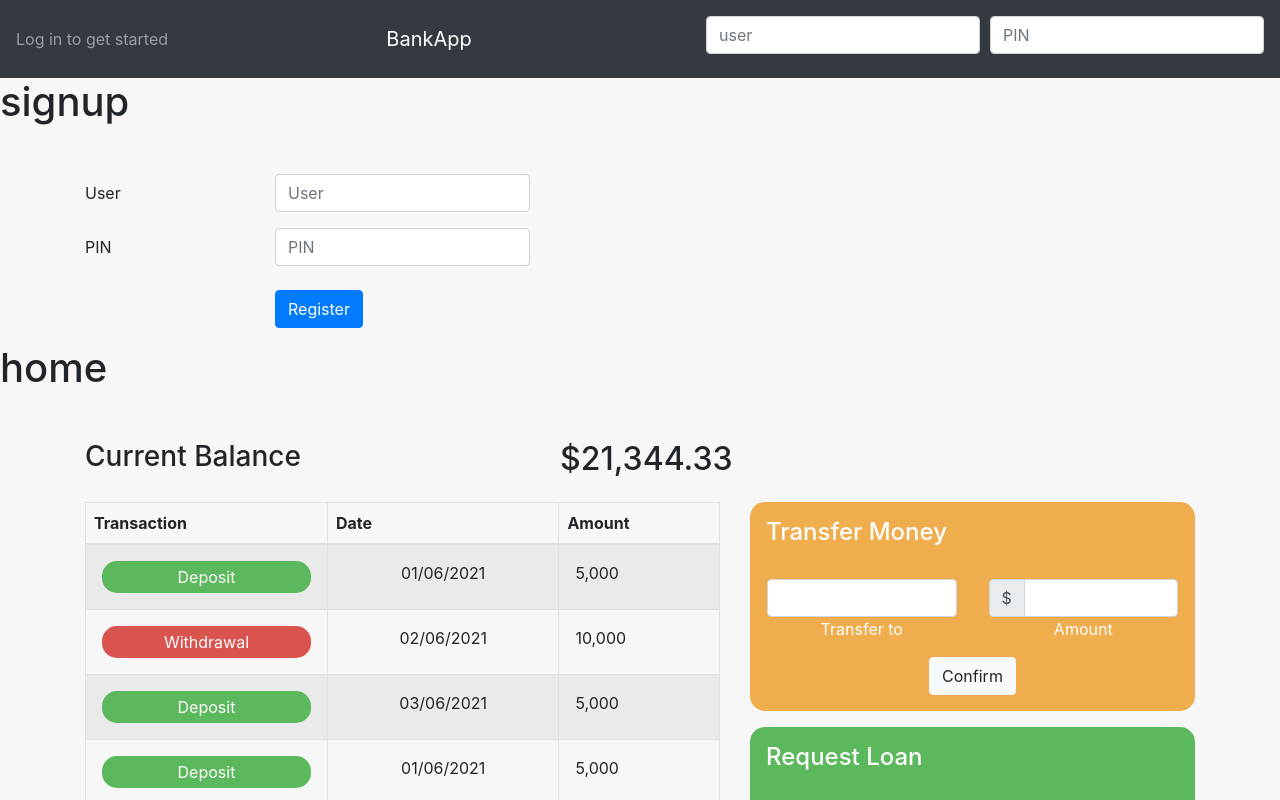
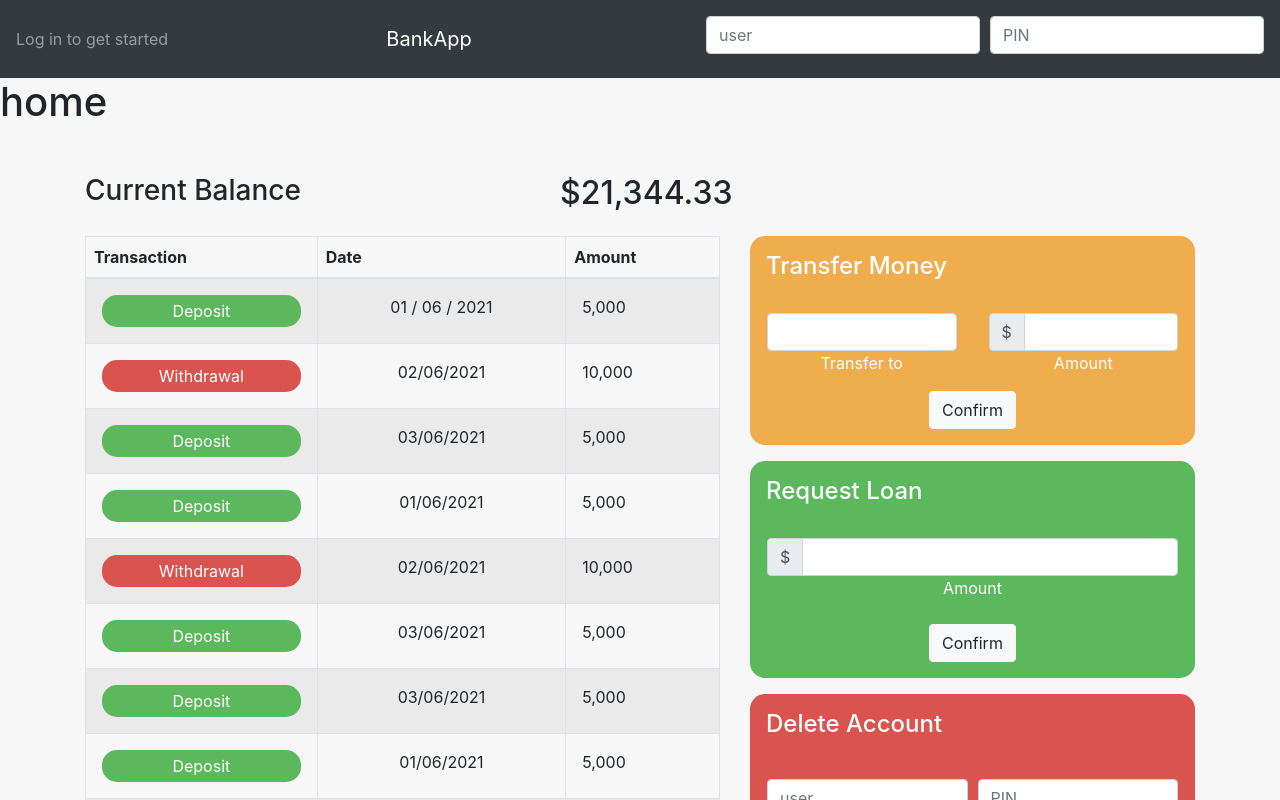
Before and after one commit to luigicampagnola/project-7, a React (Create React App) app: page / in a window 1280 px wide. Shown: the top 800 px of the page. Built offline with nearby package versions, Linux system fonts and the light colour scheme.

Commit message:
test adding hardcoded values & props

```diff
--- a/src/Components/Home/Home.js
+++ b/src/Components/Home/Home.js
@@ -1,4 +1,4 @@
-import React from "react";
+import React, { Component } from "react";
 import Transactions from "../Transactions/Transactions";
 import "./Home.css";
 import Transfer from "../Transfer/Transfer";
@@ -8,8 +8,10 @@ import Row from "react-bootstrap/Row";
 import Loans from "../Loans/Loans";
 import Close from "../Close/Close";
 import CurrentBalance from "../CurrentBalance/CurrentBalance";
+import { Money } from '../Money/Money';
 
-const Home = () => {
+class Home extends Component {
+  render() {
     return (
       <div>
         <h1 className="">home</h1>
@@ -19,7 +21,7 @@ const Home = () => {
               <CurrentBalance />
               <Row>
                 <Col sm={7}>
-                <Transactions />
+                  <Transactions Money={Money}/>
                 </Col>
                 <Col sm={5}>
                   <div className="transaction-color">
@@ -35,16 +37,10 @@ const Home = () => {
               </Row>
             </Container>
           </div>
-
-        <p>Date and Time</p>
-        <p>Transaction component</p>
-        <p>Transfer Money Component</p>
-        <p>Request Loan Component</p>
-        <p>Close Account Component</p>
-        <p>Calculation component </p>
         </div>
       </div>
     );
-};
+  }
+}
 
 export default Home;
--- /dev/null
+++ b/src/Components/Money/Money.js
@@ -0,0 +1,52 @@
+export const Money = [
+  {
+    Type: "Deposit",
+    Date: "01 / 06 / 2021",
+    Amount: "5,000",
+  },
+  {
+    Type: "Withdrawal",
+    Date: "02 / 06 / 2021",
+    Amount: "10000",
+  },
+  {
+    Type: "Deposit",
+    Date: "03 / 06 / 2021",
+    Amount: "5,000",
+  },
+  {
+    Type: "Deposit",
+    Date: "01 / 06 / 2021",
+    Amount: "5000",
+  },
+  {
+    Type: "Withdrawal",
+    Date: "01 / 06 / 2021",
+    Amount: "5000",
+  },
+  {
+    Type: "Deposit",
+    Date: "01 / 06 / 2021",
+    Amount: "5000",
+  },
+  {
+    Type: "Deposit",
+    Date: "01 / 06 / 2021",
+    Amount: "5000",
+  },
+  {
+    Type: "Deposit",
+    Date: "01 / 06 / 2021",
+    Amount: "5000",
+  },
+  {
+    Type: "Withdrawal",
+    Date: "01 / 06 / 2021",
+    Amount: "5000",
+  },
+  {
+    Type: "Deposit",
+    Date: "01 / 06 / 2021",
+    Amount: "5000",
+  },
+];
--- a/src/Components/Signup/Signup.js
+++ b/src/Components/Signup/Signup.js
@@ -10,9 +10,13 @@ const Signup = () => {
     <div>
       <div>
         <h1>signup</h1>
-        <div className="mt-5 sign-up">
-          <Container>
-            <Form.Group as={Row} controlId="formHorizontalEmail">
+        <div>
+          <Container className="sign-up p-5">
+            <Form.Group
+              as={Row}
+              controlId="formHorizontalEmail"
+              className="mb-4"
+            >
               <Form.Label column sm={2}>
                 User
               </Form.Label>
--- a/src/Components/Transactions/Transactions.js
+++ b/src/Components/Transactions/Transactions.js
@@ -2,7 +2,7 @@ import React from "react";
 import Table from "react-bootstrap/Table";
 import "./Transactions.css";
 
-const Transactions = () => {
+const Transactions = ({ Money }) => {
   return (
     <div>
       <Table striped bordered hover size="sm">
@@ -18,12 +18,12 @@ const Transactions = () => {
         <tbody>
           <tr>
             <td className="p-3">
-              <div className="depo p-1">Deposit</div>
+              <div className="depo p-1">{Money[0].Type}</div>
             </td>
             <td className="p-3 App" colSpan="2">
-              01/06/2021
+              {Money[0].Date}
             </td>
-            <td className="p-3">5,000</td>
+            <td className="p-3">{Money[0].Amount}</td>
           </tr>
           <tr>
             <td className="p-3">
--- a/src/Containers/App.css
+++ b/src/Containers/App.css
@@ -42,8 +42,7 @@
 }
 
 .sign-up {
-  display: flex;
-  justify-content: center;
   border-color: black;
   border-radius: 15px;
+  background-color: rgb(240, 234, 234);
 }
--- a/src/Containers/App.js
+++ b/src/Containers/App.js
@@ -2,14 +2,12 @@ import { Component } from "react";
 import NavbarComponent from "../Components/NavbarComponent/NavbarComponent";
 import "./App.css";
 import Home from "../Components/Home/Home";
-import Signup from "../Components/Signup/Signup";
 
 class App extends Component {
   render() {
     return (
       <div className="bg-color">
         <NavbarComponent />
-        <Signup />
         <Home />
       </div>
     );
```
Lines whose indentation alone changed are shown as unchanged.
